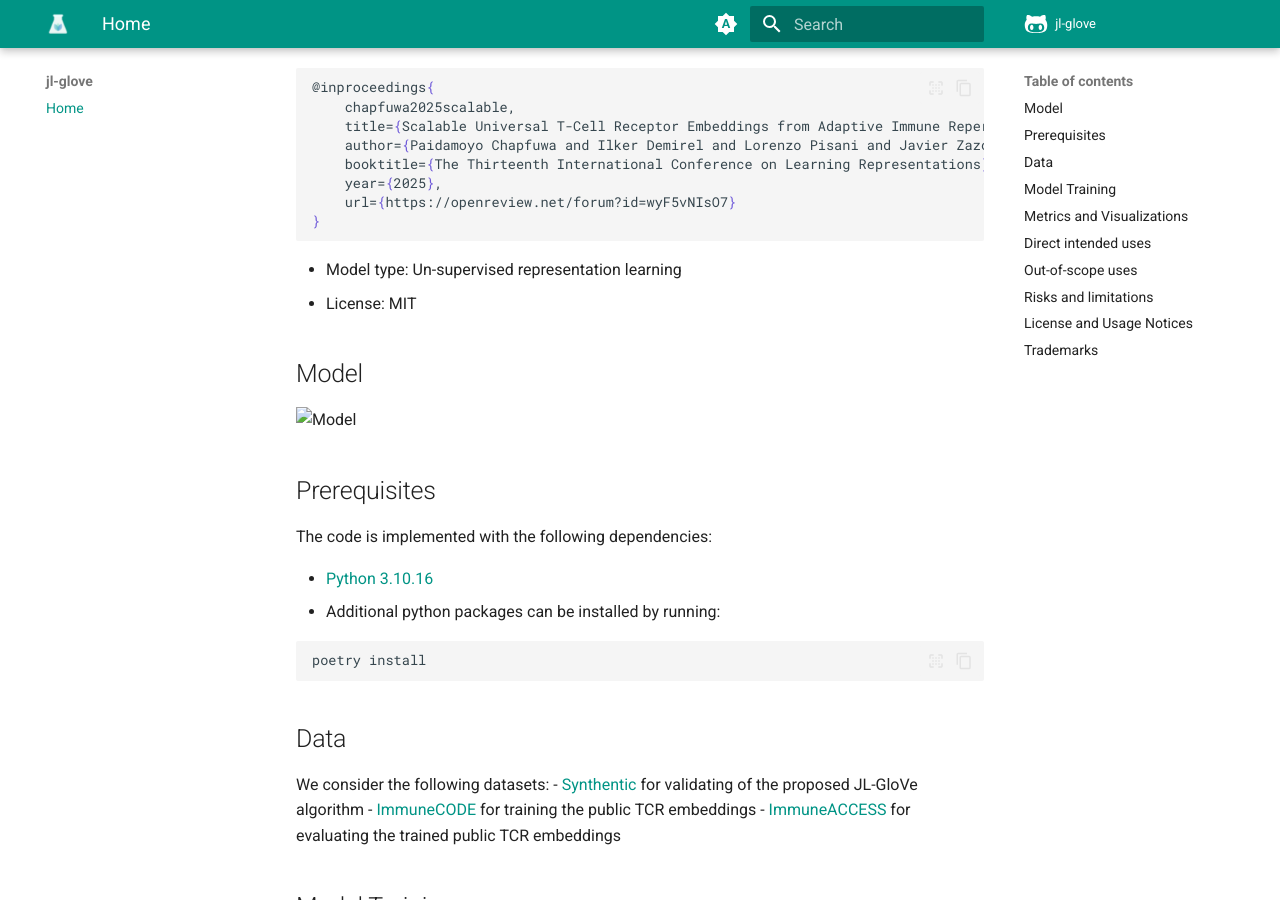
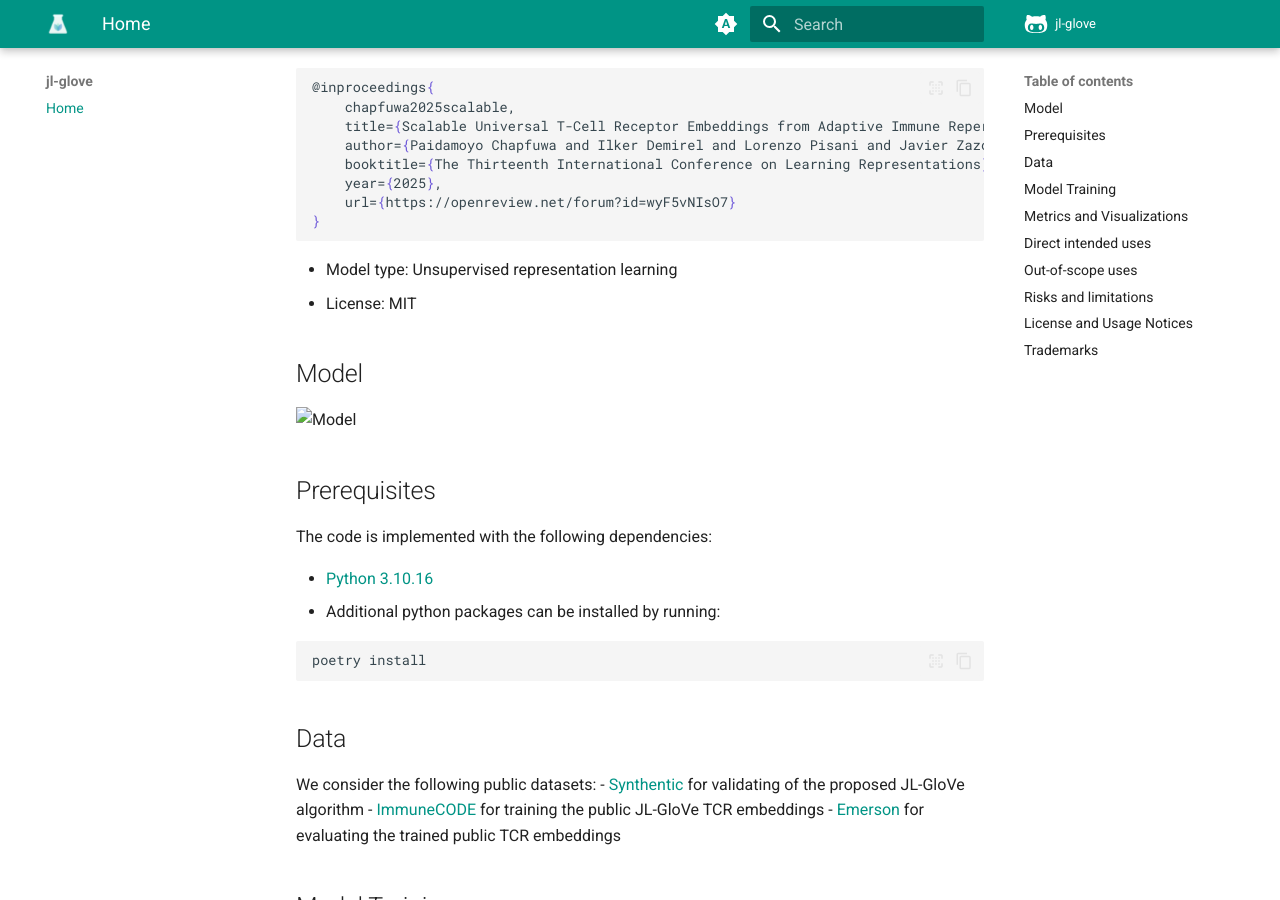
Before and after one commit to microsoft/jl-glove, an MkDocs documentation site: the page built from docs/index.md, in a window 1280 px wide and 900 px high, scrolled down 246 px. Built offline with MkDocs 1.6.1 and Material for MkDocs 9.7.7, drawn with Linux system fonts in a browser that asks for light colours; comment, search, counter and statistics services are not loaded.

Commit message:
change name to Emerson data

````diff
--- a/docs/index.md
+++ b/docs/index.md
@@ -19,7 +19,7 @@ This repository contains the Pytorch code to replicate experiments in our paper
 }
 ```
 
-- Model type: Un-supervised representation learning
+- Model type: Unsupervised representation learning
 - License: MIT
 
 ## Model
@@ -37,10 +37,10 @@ poetry install
 ```
 
 ## Data
-We consider the following datasets:
+We consider the following public datasets:
 - [Synthentic](src/jlglove/rep/_synthetic_data.py) for validating of the proposed JL-GloVe algorithm
-- [ImmuneCODE](https://clients.adaptivebiotech.com/pub/covid-2020) for training the public TCR embeddings
-- [ImmuneACCESS](https://clients.adaptivebiotech.com/pub/emerson-2017-natgen) for evaluating the trained public TCR embeddings
+- [ImmuneCODE](https://clients.adaptivebiotech.com/pub/covid-2020) for training the public JL-GloVe TCR embeddings
+- [Emerson](https://clients.adaptivebiotech.com/pub/emerson-2017-natgen) for evaluating the trained public TCR embeddings
 
 ## Model Training
 
````
